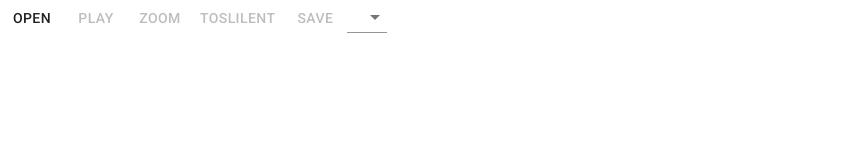
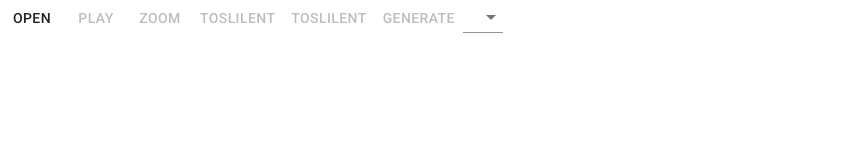
Before and after one commit to yuntara/webaudio-editor, a React app: page / in a window 1280 px wide. Shown: the top 160 px of the page, without its empty margins (0-863 px from the left). Built offline with nearby package versions, Linux system fonts and the light colour scheme.

Commit message:
wave generation code

```diff
--- a/src/audio-editor.tsx
+++ b/src/audio-editor.tsx
@@ -167,6 +167,28 @@ export default class AudioEditor extends React.Component<AudioEditorProps, Audio
         downLoadLink.click();
         this.setState({ ...this.state, saving: false });
     }
+    generate() {
+        const code = prompt("x : position,n :channel 0-,v : now channel data");
+        if (code) {
+            const func = new Function("x", "n", "v", code);
+
+            const range = this.state.selected;
+            if (!range || !this.buffer) {
+                return;
+            }
+            const buffer = this.buffer;
+            const channels = [0, 1].map(n => buffer.getChannelData(n));
+            let n = 0;
+            for (let channel of channels) {
+                for (let i = range.start; i < range.end; ++i) {
+                    channel[i] = func(i - range.start, n, channel[i]);
+                }
+                ++n;
+            }
+            this.canvasUpdate();
+
+        }
+    }
     render(): JSX.Element {
         return (
             <div>
@@ -174,7 +196,9 @@ export default class AudioEditor extends React.Component<AudioEditorProps, Audio
                 <Button onClick={this.play} disabled={!this.state.loaded}>{this.state.play ? "Stop" : "Play"}</Button>
                 <Button onClick={this.zoom.bind(this)} disabled={!this.state.loaded}>{"zoom"}</Button>
                 <Button onClick={this.silent.bind(this)} disabled={!this.state.selected}>{"toSlilent"}</Button>
-                <Button onClick={this.save.bind(this)} disabled={!this.state.loaded}>{"Save"}</Button>
+                <Button onClick={this.silent.bind(this)} disabled={!this.state.selected}>{"toSlilent"}</Button>
+
+                <Button onClick={this.generate.bind(this)} disabled={!this.state.loaded}>{"Generate"}</Button>
                 <Select
                     value={this.state.viewMode}
                     onChange={this.changeVideMode.bind(this)}
```
